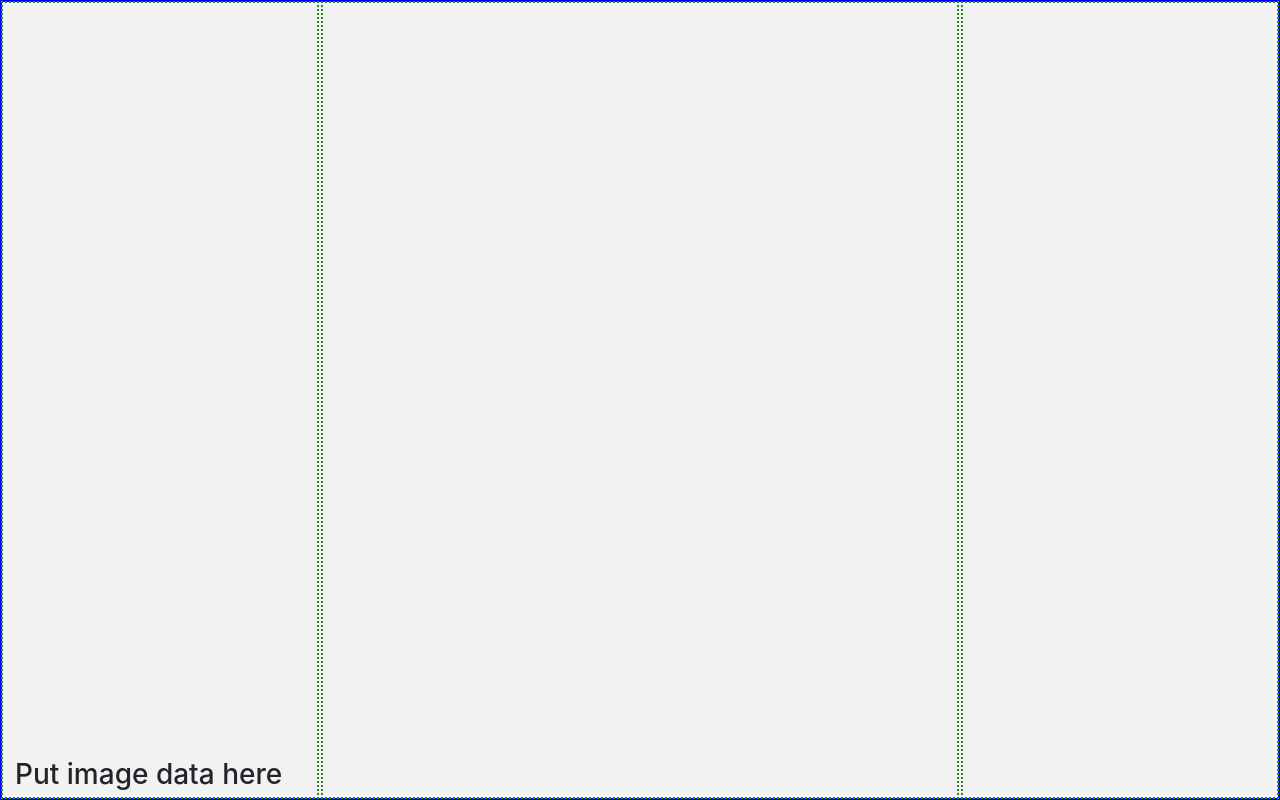
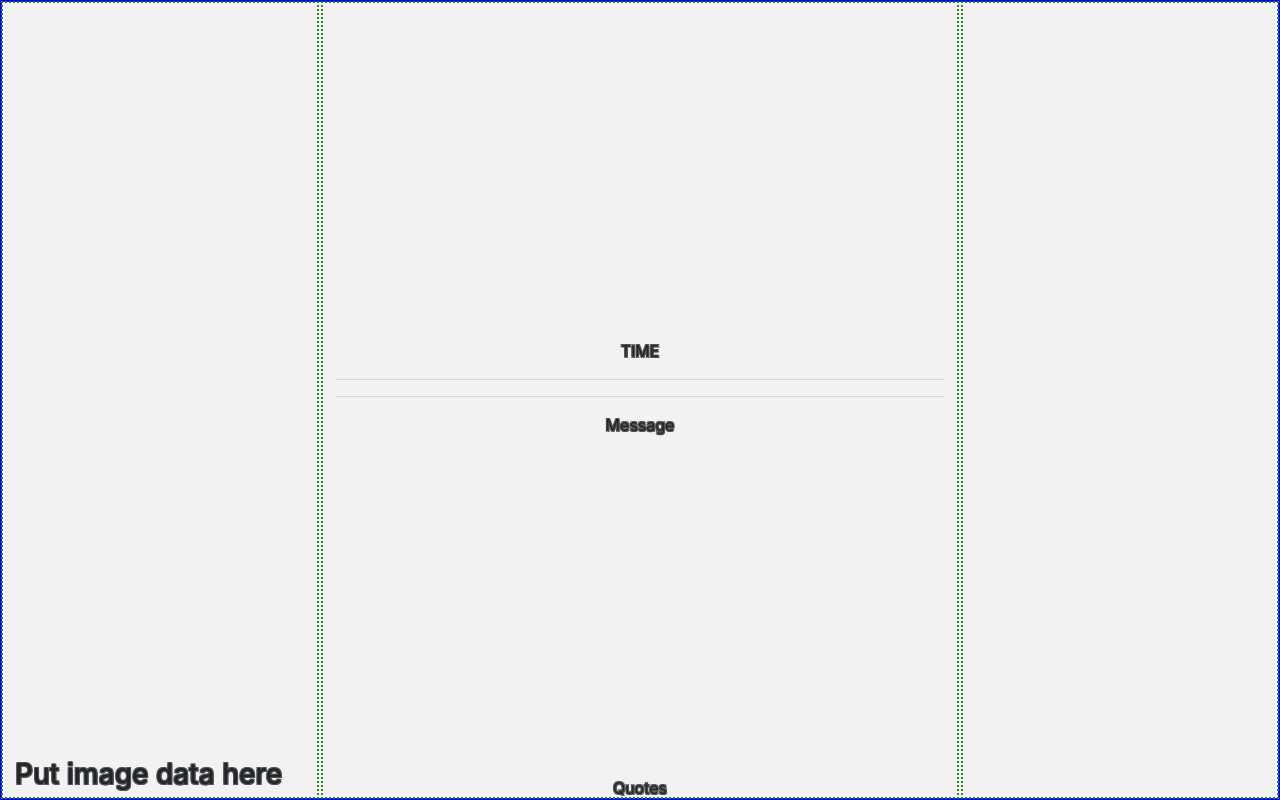
Before and after one commit to ShereneC/Inspire_chkpt4b, a plain HTML site: page index.html in a window 1280 px wide. Drawn offline with nearby package versions, Linux system fonts and the light colour scheme; no server answers.

Commit message:
quote time placed

```diff
--- a/index.html
+++ b/index.html
@@ -12,7 +12,7 @@
     <link rel="preconnect" href="https://fonts.googleapis.com">
     <link rel="preconnect" href="https://fonts.gstatic.com" crossorigin>
     <link href="https://fonts.googleapis.com/css2?family=Courgette&family=Lemonada:wght@300&display=swap" rel="stylesheet">
-    <title>Inspire_chkpt4b</title>
+    <title>Inspire</title>
 </head>
 
 <!-- Code for debugging containers, rows, cols -->
@@ -47,11 +47,15 @@
     <!-- This column contains image data  -->
     <div class="col-md-3 d-flex">
         <div class="mt-auto">
-            <h3 class="">Put image data here</h3>
+            <h3 class="fontshadow">Put image data here</h3>
         </div>
     </div>
-    <div class="col-md-6">
-
+    <!-- Mid column contains clock, message, quotes -->
+    <div class="col-md-6 d-flex flex-column justify-content-between">
+        <div></div>
+        <div class="fontshadow text-center">TIME <hr> <hr>Message</div>
+        <div class="fontshadow text-center">Quotes</div>
+<!-- This column contains weather top right, and ToDos bottom -->
     </div>
     <div class="col-md-3">
 
```
